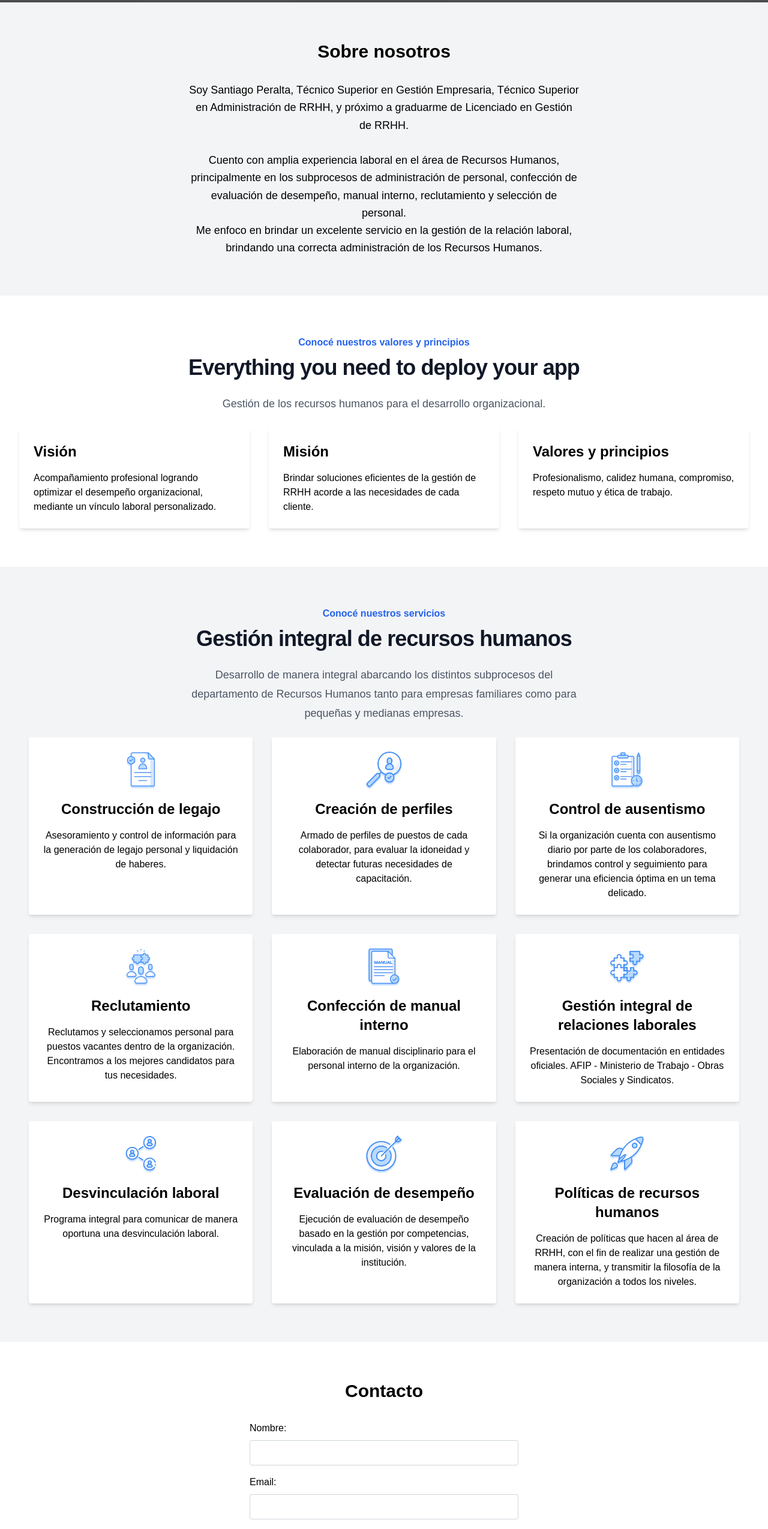
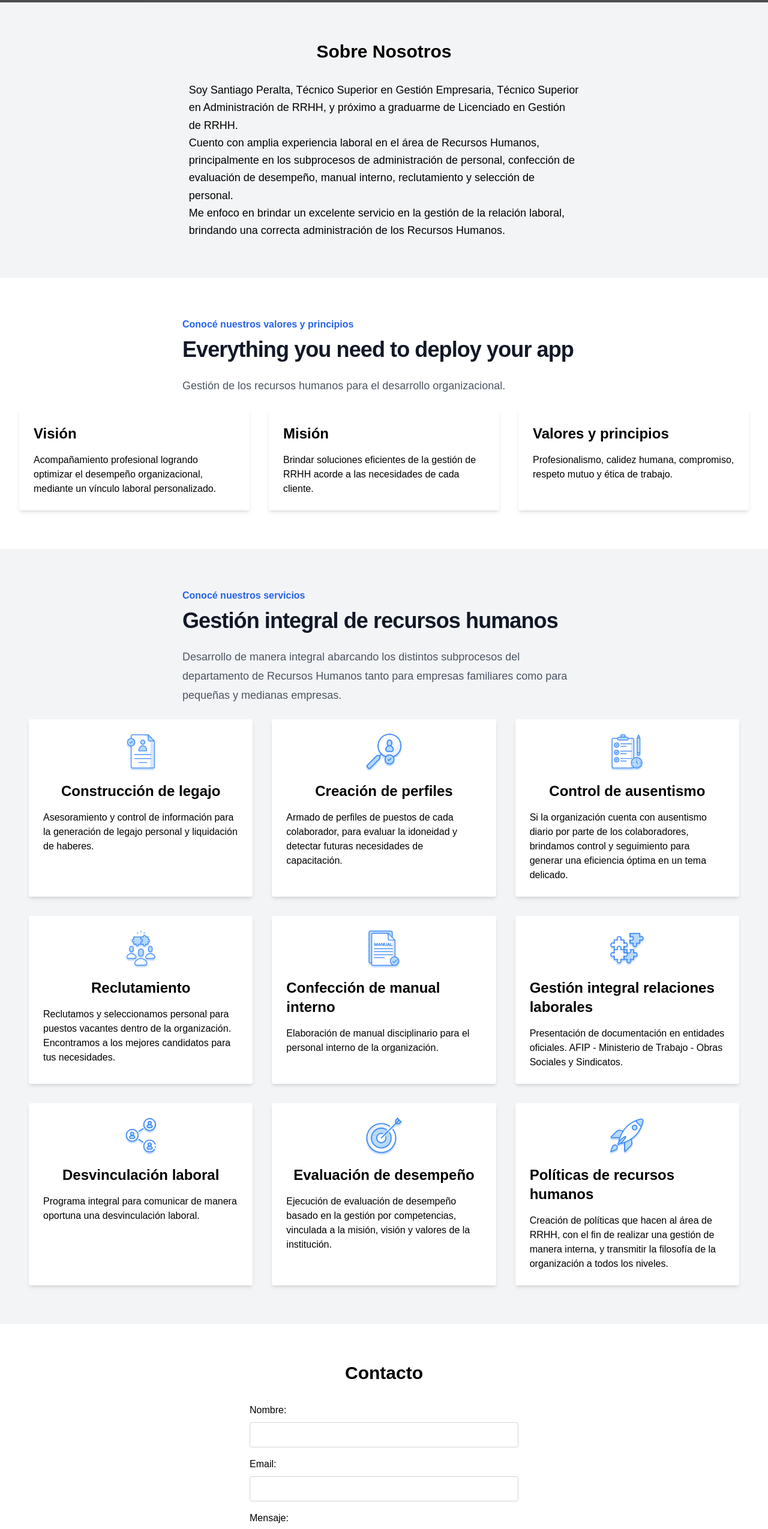
Before and after one commit to prltagustina/permol-web, a React (Create React App) app: page / in a window 1280 px wide. Shown: the part 1020-3569 px from the top of the page at 60% size. Built offline with nearby package versions, Linux system fonts and the light colour scheme; grey boxes are pictures that could not be loaded.

Commit message:
new left text alignment

```diff
--- a/src/components/About.jsx
+++ b/src/components/About.jsx
@@ -3,12 +3,12 @@ import React from "react";
 function About() {
   return (
     <section id="about" className="py-16 bg-gray-100 px-4">
-      <div className="container mx-auto text-center">
-        <h2 className="text-3xl font-bold mb-8">Sobre nosotros</h2>
-        <p className="text-lg leading-relaxed max-w-prose mx-auto">
+      <div className="container mx-auto">
+        <h2 className="text-3xl font-bold mb-8 text-center">Sobre Nosotros</h2>
+        <p className="text-lg leading-relaxed max-w-prose mx-auto text-left">
           Soy Santiago Peralta, Técnico Superior en Gestión Empresaria, Técnico
           Superior en Administración de RRHH, y próximo a graduarme de
-          Licenciado en Gestión de RRHH. <br /> <br />
+          Licenciado en Gestión de RRHH. <br />
           Cuento con amplia experiencia laboral en el área de Recursos Humanos,
           principalmente en los subprocesos de administración de personal,
           confección de evaluación de desempeño, manual interno, reclutamiento y
--- a/src/components/Contact.jsx
+++ b/src/components/Contact.jsx
@@ -2,7 +2,7 @@ import React from "react";
 
 function Contact() {
   return (
-    <section id="contact" className="py-16 px-4">
+    <section id="contact" className="py-16">
       <div className="container mx-auto text-center">
         <h2 className="text-3xl font-bold mb-8">Contacto</h2>
         <form className="max-w-md mx-auto">
--- a/src/components/Services.jsx
+++ b/src/components/Services.jsx
@@ -12,8 +12,8 @@ import Icono9 from "../assets/icons/icono9.png";
 function Services() {
   return (
     <section id="services" className="py-16 bg-gray-100 px-4">
-      <div className="container mx-auto text-center px-4 md:px-8">
-        <div className="mx-auto max-w-2xl lg:text-center">
+      <div className="container mx-auto px-4 md:px-8">
+        <div className="mx-auto max-w-2xl">
           <h2 className="text-base font-semibold leading-7 text-blue-600">
             Conocé nuestros servicios
           </h2>
@@ -25,15 +25,17 @@ function Services() {
             del departamento de Recursos Humanos tanto para empresas familiares
             como para pequeñas y medianas empresas.
           </p>
-        </div>{" "}
+        </div>
         <br />
         <div className="grid grid-cols-1 md:grid-cols-2 lg:grid-cols-3 gap-8">
           <div className="service bg-white p-6 shadow-md rounded flex flex-col items-center">
             <div className="icono mb-4">
               <img src={Icono9} className="h-16 w-16" alt="Icono 1" />
             </div>
-            <h3 className="text-2xl font-bold mb-4">Construcción de legajo</h3>
-            <p>
+            <h3 className="text-2xl font-bold mb-4 text-left">
+              Construcción de legajo
+            </h3>
+            <p className="text-left">
               Asesoramiento y control de información para la generación de
               legajo personal y liquidación de haberes.
             </p>
@@ -42,8 +44,10 @@ function Services() {
             <div className="icono mb-4">
               <img src={Icono4} className="h-16 w-16" alt="Icono 2" />
             </div>
-            <h3 className="text-2xl font-bold mb-4">Creación de perfiles</h3>
-            <p>
+            <h3 className="text-2xl font-bold mb-4 text-left">
+              Creación de perfiles
+            </h3>
+            <p className="text-left">
               Armado de perfiles de puestos de cada colaborador, para evaluar la
               idoneidad y detectar futuras necesidades de capacitación.
             </p>
@@ -52,8 +56,10 @@ function Services() {
             <div className="icono mb-4">
               <img src={Icono5} className="h-16 w-16" alt="Icono 1" />
             </div>
-            <h3 className="text-2xl font-bold mb-4">Control de ausentismo</h3>
-            <p>
+            <h3 className="text-2xl font-bold mb-4 text-left">
+              Control de ausentismo
+            </h3>
+            <p className="text-left">
               Si la organización cuenta con ausentismo diario por parte de los
               colaboradores, brindamos control y seguimiento para generar una
               eficiencia óptima en un tema delicado.
@@ -63,8 +69,8 @@ function Services() {
             <div className="icono mb-4">
               <img src={Icono6} className="h-16 w-16" alt="Icono 2" />
             </div>
-            <h3 className="text-2xl font-bold mb-4">Reclutamiento</h3>
-            <p>
+            <h3 className="text-2xl font-bold mb-4 text-left">Reclutamiento</h3>
+            <p className="text-left">
               Reclutamos y seleccionamos personal para puestos vacantes dentro
               de la organización. Encontramos a los mejores candidatos para tus
               necesidades.
@@ -74,10 +80,10 @@ function Services() {
             <div className="icono mb-4">
               <img src={Icono2} className="h-16 w-16" alt="Icono 1" />
             </div>
-            <h3 className="text-2xl font-bold mb-4">
+            <h3 className="text-2xl font-bold mb-4 text-left">
               Confección de manual interno
             </h3>
-            <p>
+            <p className="text-left">
               Elaboración de manual disciplinario para el personal interno de la
               organización.
             </p>
@@ -86,10 +92,10 @@ function Services() {
             <div className="icono mb-4">
               <img src={Icono3} className="h-16 w-16" alt="Icono 2" />
             </div>
-            <h3 className="text-2xl font-bold mb-4">
-              Gestión integral de relaciones laborales
+            <h3 className="text-2xl font-bold mb-4 text-left">
+              Gestión integral relaciones laborales
             </h3>
-            <p>
+            <p className="text-left">
               Presentación de documentación en entidades oficiales. AFIP -
               Ministerio de Trabajo - Obras Sociales y Sindicatos.
             </p>
@@ -98,8 +104,10 @@ function Services() {
             <div className="icono mb-4">
               <img src={Icono7} className="h-16 w-16" alt="Icono 1" />
             </div>
-            <h3 className="text-2xl font-bold mb-4">Desvinculación laboral</h3>
-            <p>
+            <h3 className="text-2xl font-bold mb-4 text-left">
+              Desvinculación laboral
+            </h3>
+            <p className="text-left">
               Programa integral para comunicar de manera oportuna una
               desvinculación laboral.
             </p>
@@ -108,8 +116,10 @@ function Services() {
             <div className="icono mb-4">
               <img src={Icono1} className="h-16 w-16" alt="Icono 2" />
             </div>
-            <h3 className="text-2xl font-bold mb-4">Evaluación de desempeño</h3>
-            <p>
+            <h3 className="text-2xl font-bold mb-4 text-left">
+              Evaluación de desempeño
+            </h3>
+            <p className="text-left">
               Ejecución de evaluación de desempeño basado en la gestión por
               competencias, vinculada a la misión, visión y valores de la
               institución.
@@ -119,10 +129,10 @@ function Services() {
             <div className="icono mb-4">
               <img src={Icono8} className="h-16 w-16" alt="Icono 1" />
             </div>
-            <h3 className="text-2xl font-bold mb-4">
+            <h3 className="text-2xl font-bold mb-4 text-left">
               Políticas de recursos humanos
             </h3>
-            <p>
+            <p className="text-left">
               Creación de políticas que hacen al área de RRHH, con el fin de
               realizar una gestión de manera interna, y transmitir la filosofía
               de la organización a todos los niveles.
--- a/src/components/Values.jsx
+++ b/src/components/Values.jsx
@@ -2,9 +2,9 @@ import React from "react";
 
 function Values() {
   return (
-    <section id="values" className="py-8 md:py-16 ">
-      <div className="mx-auto max-w-7xl px-6 lg:px-8">
-        <div className="mx-auto max-w-2xl lg:text-center">
+    <section id="values" className="py-8 md:py-16">
+      <div className="container mx-auto max-w-7xl px-6 lg:px-8">
+        <div className="mx-auto max-w-2xl lg:text-left">
           <h2 className="text-base font-semibold leading-7 text-blue-600">
             Conocé nuestros valores y principios
           </h2>
```
